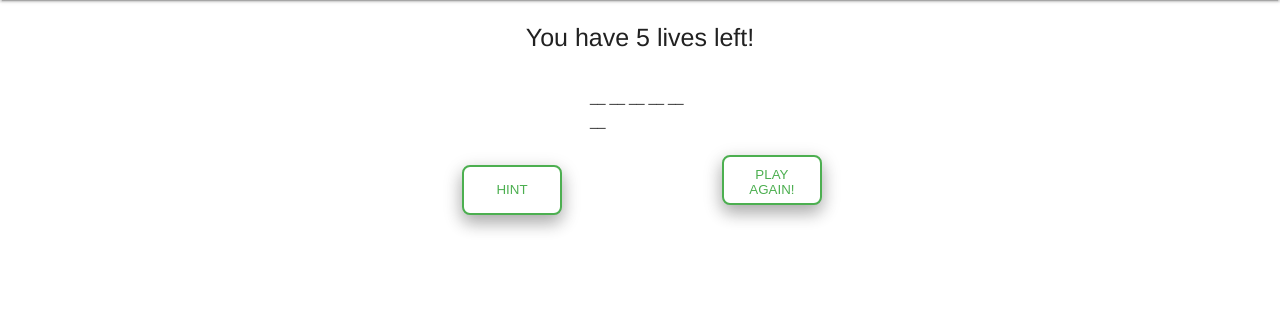
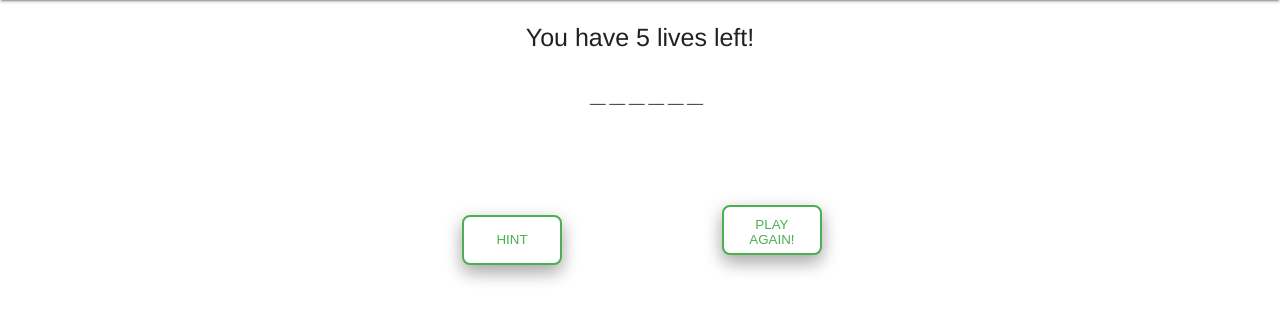
Before and after one commit to harshyyy21/WebGame, a Python web app: template templates/hangman.html in a window 1280 px wide. Shown: the part 64-384 px from the top of the page. Run offline with Jinja, Linux system fonts and the light colour scheme; the template is opened without the code that fills it, so the values that code supplies are empty; some libraries are stand-ins or nearby versions.

Commit message:
Added spacing between the underscores.

```diff
--- a/static_files/game.css
+++ b/static_files/game.css
@@ -7,6 +7,8 @@ h1{
   color: black;
   font-style: italic;
 }
+
+
 
 button{
   width : 50px;
@@ -26,6 +28,7 @@ button:hover {
     box-shadow: 0 12px 16px 0 rgba(0,0,0,0.24), 0 17px 50px 0 rgba(0,0,0,0.19);
 
 }
+
 
 #lives{
   padding-top: 25px;
@@ -79,16 +82,7 @@ button:hover {
   box-shadow: 0 12px 16px 0 rgba(0,0,0,0.24), 0 17px 50px 0 rgba(0,0,0,0.19);
 }
 
-/*#spaces{
-  height:50px;
-  width:100px;
-  margin: -20px -50px;
-  position:relative;
-  top:50%;
-  left:50%;
-}*/
-
-#correctguess{
+#wrongguess{
   height:50px;
   width:100px;
   margin: -20px -50px;
@@ -96,3 +90,12 @@ button:hover {
   top:50%;
   left:50%;
 }
+
+#correctguess{
+  height:100px;
+  width:500px;
+  margin: -20px -50px;
+  position:relative;
+  top:50%;
+  left:50%;
+}
--- a/static_files/game.js
+++ b/static_files/game.js
@@ -21,8 +21,9 @@ function myFunction(event) {
         $("#correctguess").html(final);
       }
     }
+    }
   }
-}
+
 
 
 $(document).ready(function() {
--- a/templates/hangman.html
+++ b/templates/hangman.html
@@ -53,11 +53,11 @@
 
           <div id = "container">
             <p id = "lives"> You have 5 lives left! </p>
+            <!-- <p id = "wrongguess"></p> -->
             <br>
             <br>
             <div id = "letters">
               <p id="correctguess"></p>
-              <!-- <p id = "spaces"></p> -->
             {% for letter in letters %}
              <button type="button" id = "{{letter}}btn" value = "{{letter}}"> {{letter}} </button>
              {%endfor%}
```
